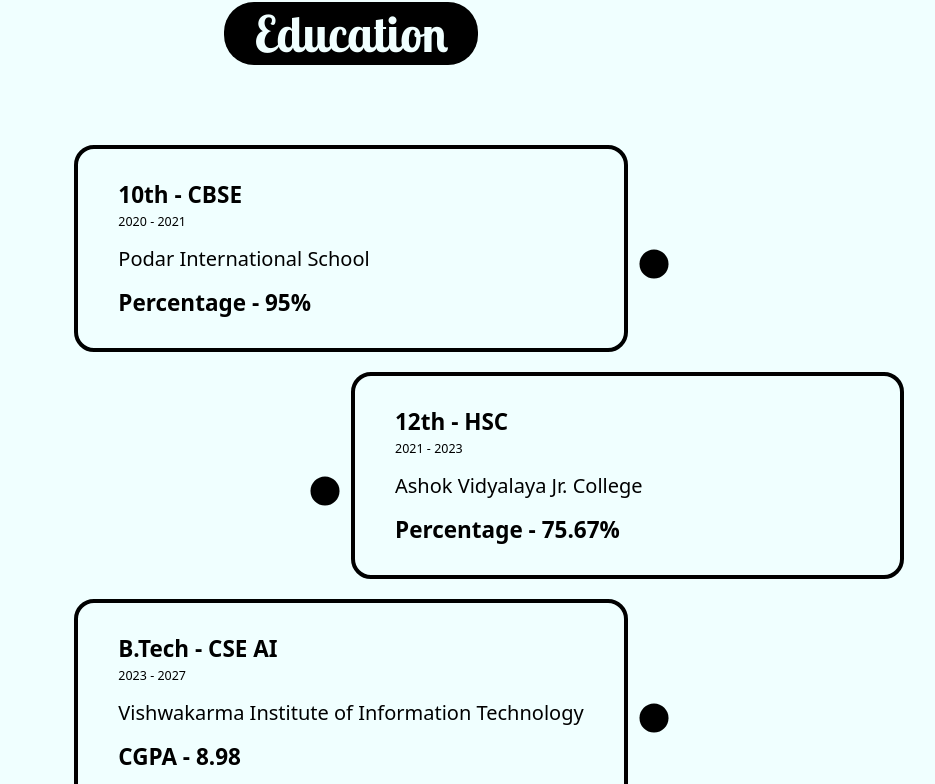
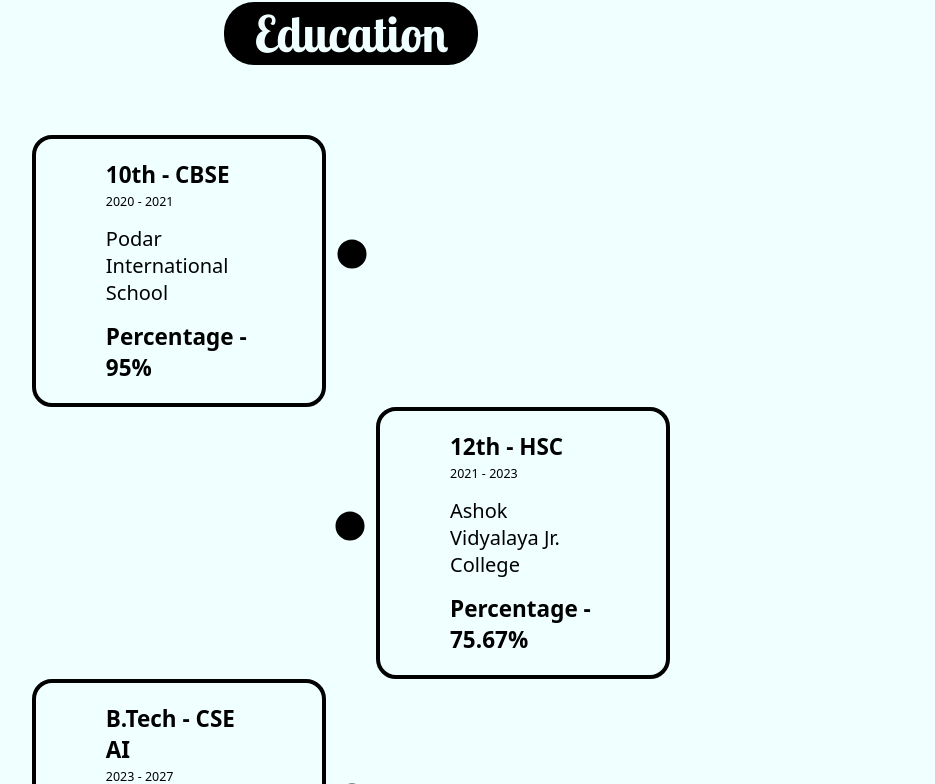
Before and after one commit to Stdcoders/Portfolio-Website, a React (Vite) app: page / in a window 1536 px wide. Shown: the part 828-1612 px from the top of the page, without its empty margins (417-1352 px from the left). Built offline with nearby package versions, Linux system fonts and the light colour scheme; a web font is replaced by a local one.

Commit message:
Corrected the timeline structure

```diff
--- a/src/components/Education.css
+++ b/src/components/Education.css
@@ -230,21 +230,36 @@
                 width: 48%;
             }
         }
-                @media (min-width: 1300px) and (max-width: 1600px) {
+        @media (min-width: 1300px) {
+            .container {
+                width: 50%;
+                position: relative;
+            }
 
-                    .timeline::after,
-                    .circle-logo {
-                        display: block;
-                    }
+            .left-container {
+                left: 0;
+                margin-left: -25px;
+            }
 
-                    .container {
-                        width: 100%;
-                        margin: 20px auto;
-                        padding: 20px;
-                    }
+            .right-container {
+                left: 50%;
+                margin-left: 25px;
+            }
 
-                    .about-section {
-                        padding: 0 30px;
-                        gap: 50px;
-                        margin-top: -100px;
-                    }         }
+            .timeline::after {
+                content: '';
+                position: absolute;
+                width: 6px;
+                height: 100%;
+                background-color: black;
+                top: 0;
+                left: 50%;
+                margin-left: -3px;
+                animation: moveline 3s linear forwards;
+            }
+
+            .about-section {
+                padding: 0 60px;
+                gap: 60px;
+                margin-top: -100px;
+            }       }
```
